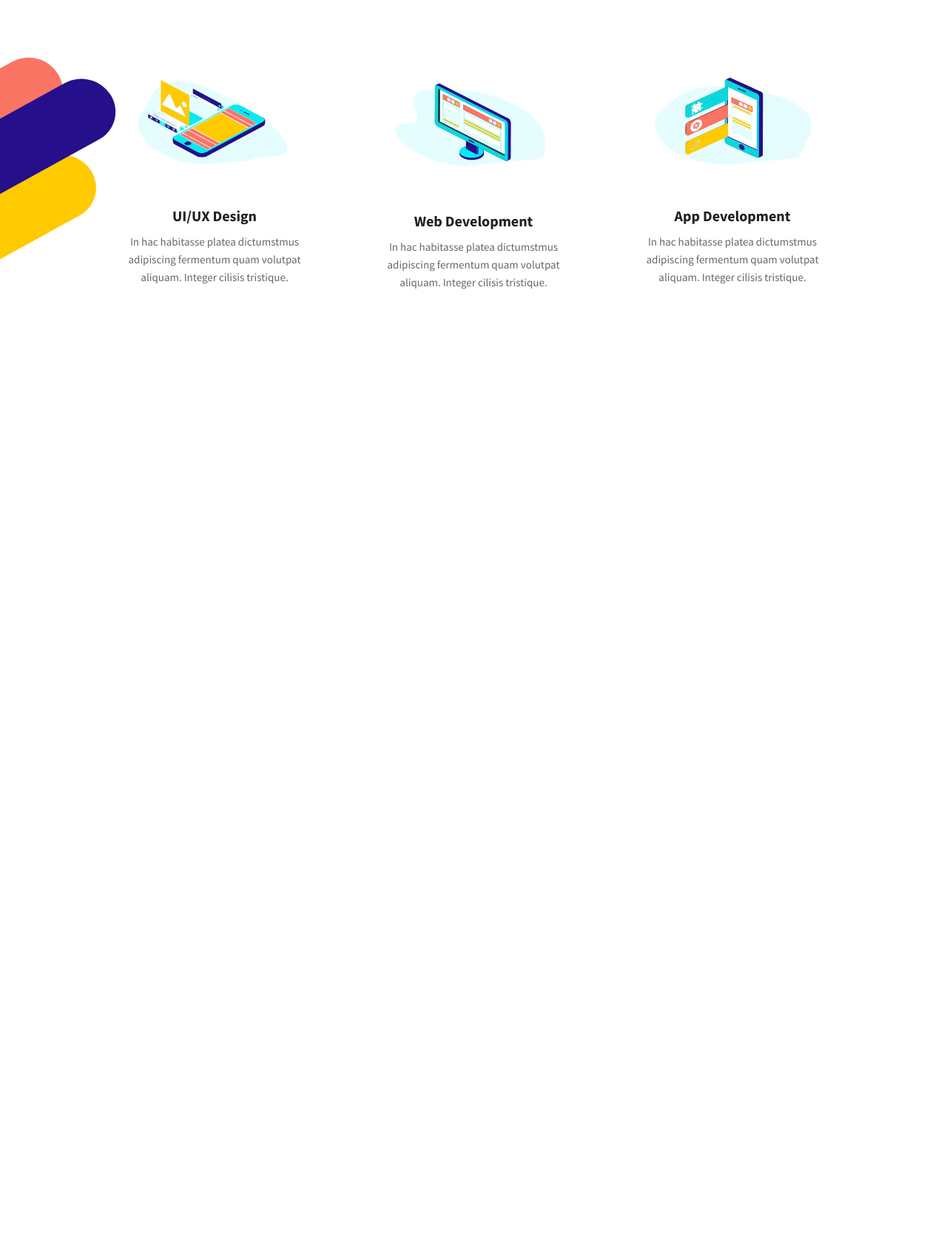
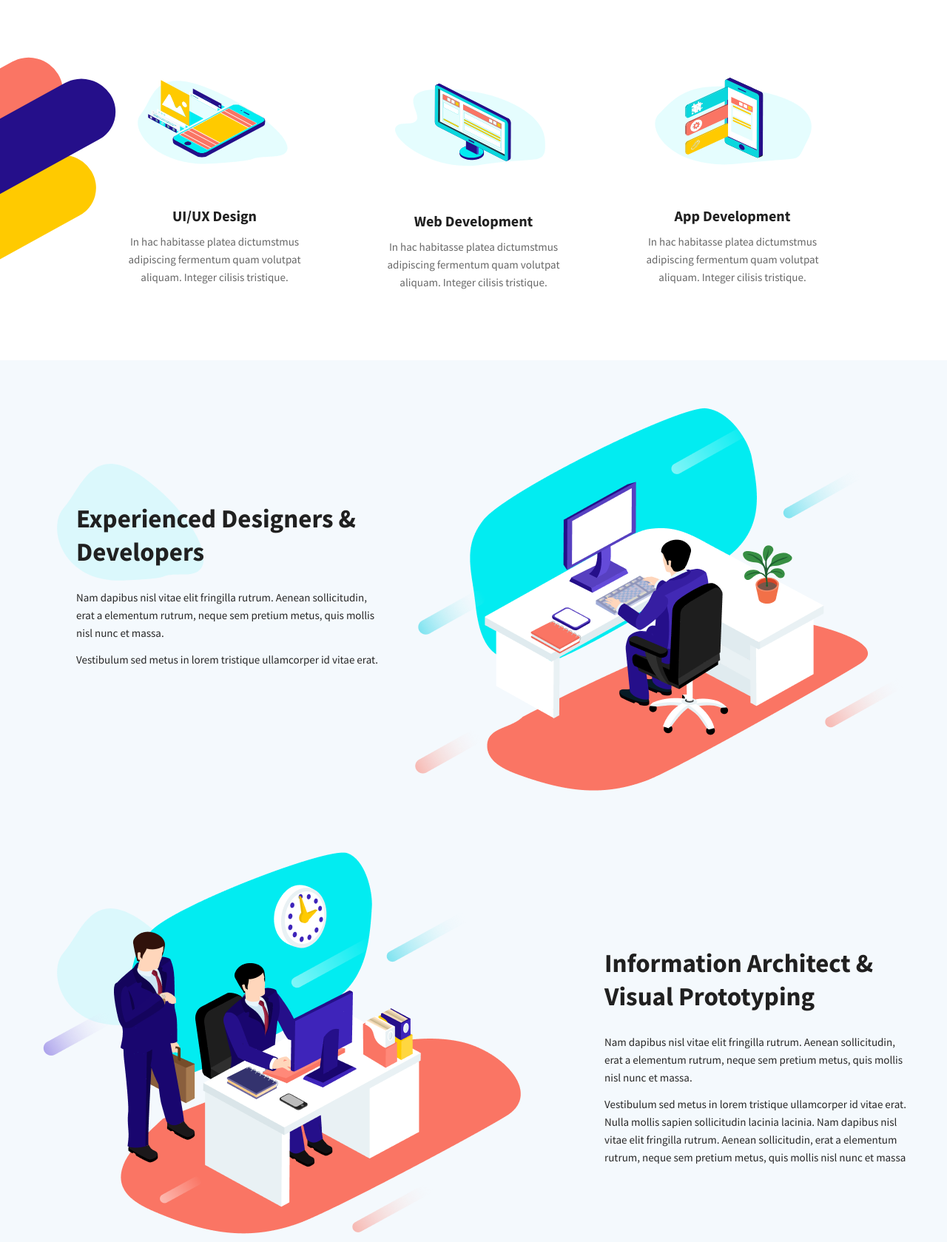
Before and after one commit to SlavaLe2020/repo_site-layout6, a plain HTML site: page index.html in a window 1280 px wide. Shown: the part 891-2570 px from the top of the page at 74% size. Before the commit the page ends 1378 px from the top, so only its background shows below. Drawn offline with nearby package versions, Linux system fonts and the light colour scheme.

Commit message:
advantages

```diff
--- a/css/style.css
+++ b/css/style.css
@@ -186,3 +186,42 @@ a {
     color: #272727;
     opacity: 0.7;
 }
+
+.advantages {
+    padding-top: 64px;
+    background-color: #f4f9fd;
+}
+
+.advantages-box {
+    display: flex;
+    justify-content: space-between;
+    padding-bottom: 76px;
+    background-image: url(../images/title-bg-1.svg);
+    background-repeat: no-repeat;
+    background-position: 22px 76px;
+}
+
+.advantages-box__info {
+    max-width: 456px;
+    padding-top: 60px;
+}
+
+.advantages-box__title {
+    color: #202020;
+    font-size: 35px;
+    line-height: 45px;
+    font-weight: 700;
+    padding: 68px 0 15px 48px;
+}
+
+.advantages-box__text {
+    padding-left: 48px;
+    color: #272727;
+}
+
+.advantages-box__text p {
+    margin: 12px 0;
+}
+
+.advantages-box__img {
+}
--- a/index.html
+++ b/index.html
@@ -168,6 +168,68 @@
       </div>
     </div>
   </section>
+  <section class="advantages">
+    <div class="container">
+      <div class="advantages-box">
+        <div class="advantages-box__info">
+          <div class="advantages-box__title">
+            Experienced Designers &
+            Developers
+          </div>
+          <div class="advantages-box__text">
+            <p>
+              Nam dapibus nisl vitae elit fringilla rutrum. Aenean sollicitudin, erat a elementum rutrum, neque sem
+              pretium metus, quis mollis nisl nunc et massa.
+            </p>
+            <p>Vestibulum sed metus in lorem tristique ullamcorper id vitae erat.</p>
+          </div>
+        </div>
+        <div class="advantages-box__img">
+          <img src="images/advantages-1.png" alt="">
+        </div>
+      </div>
+
+      <div class="advantages-box">
+        <div class="advantages-box__img">
+          <img src="images/advantages-2.png" alt="">
+        </div>
+        <div class="advantages-box__info">
+          <div class="advantages-box__title">
+            Information Architect &
+            Visual Prototyping
+          </div>
+          <div class="advantages-box__text">
+            <p>
+              Nam dapibus nisl vitae elit fringilla rutrum. Aenean sollicitudin, erat a elementum rutrum, neque sem
+              pretium metus, quis mollis nisl nunc et massa.
+            </p>
+            <p>Vestibulum sed metus in lorem tristique ullamcorper id vitae erat. Nulla mollis sapien sollicitudin
+              lacinia lacinia. Nam dapibus nisl vitae elit fringilla rutrum. Aenean sollicitudin, erat a elementum
+              rutrum, neque sem pretium metus, quis mollis nisl nunc et massa</p>
+          </div>
+        </div>
+      </div>
+
+      <div class="advantages-box">
+        <div class="advantages-box__info">
+          <div class="advantages-box__title">
+            Idea Generation &
+            Foundation
+          </div>
+          <div class="advantages-box__text">
+            <p>
+              Nam dapibus nisl vitae elit fringilla rutrum. Aenean sollicitudin, erat a elementum rutrum, neque sem
+              pretium metus, quis mollis nisl nunc et massa. Nam dapibus nisl vitae elit fringilla rutrum. Aenean
+              sollicitudin, erat a elementum rutrum, neque sem pretium metus, quis mollis nisl nunc et massa
+            </p>
+          </div>
+        </div>
+        <div class="advantages-box__img">
+          <img src="images/advantages-3.png" alt="">
+        </div>
+      </div>
+    </div>
+  </section>
 
   <script src="https://ajax.googleapis.com/ajax/libs/jquery/3.4.1/jquery.min.js"></script>
   <script src="js/slick.min.js"></script>
```
Also changed, not shown: images/advantages-1.png (added), images/advantages-2.png (added), images/advantages-3.png (added), images/title-bg-1.svg (added), images/title-bg-2.svg (added), images/title-bg-3.svg (added).
